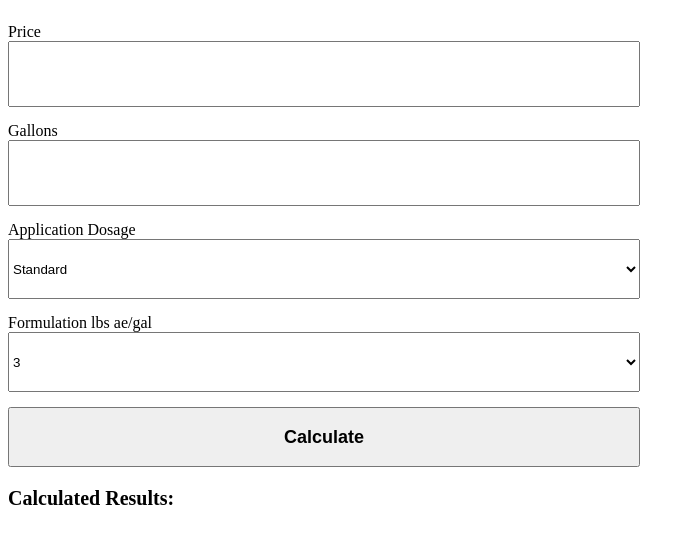
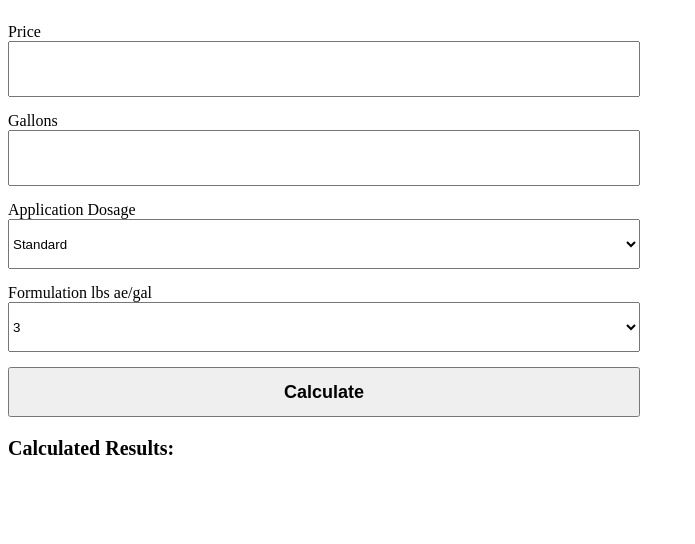
Before and after one commit to gkrauskopf/Roundup-Price-Calc, a website: page public/index.html in a window 1280 px wide. Shown: the whole page, without its empty margins (0-695 px from the left). Drawn offline with Linux system fonts and the light colour scheme.

Commit message:
adjust height

```diff
--- a/public/index.css
+++ b/public/index.css
@@ -5,7 +5,7 @@
 }
 
 input, select, button {
-  height: 60px;
+  height: 50px;
 }
 
 .item, button {
```
